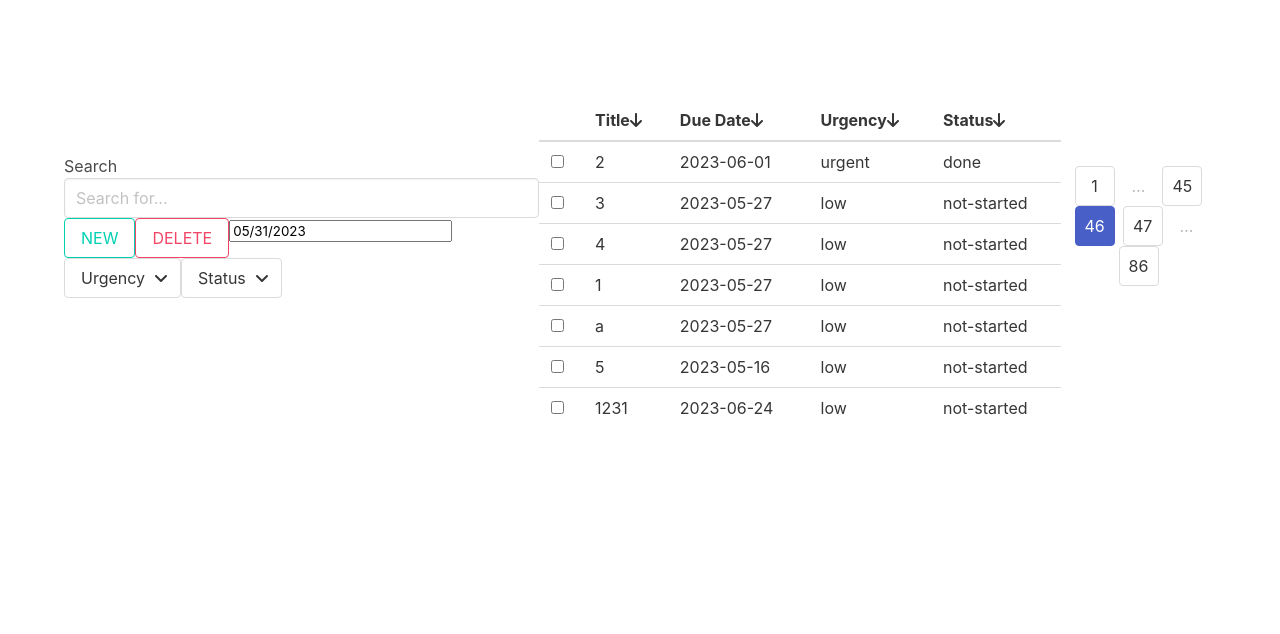
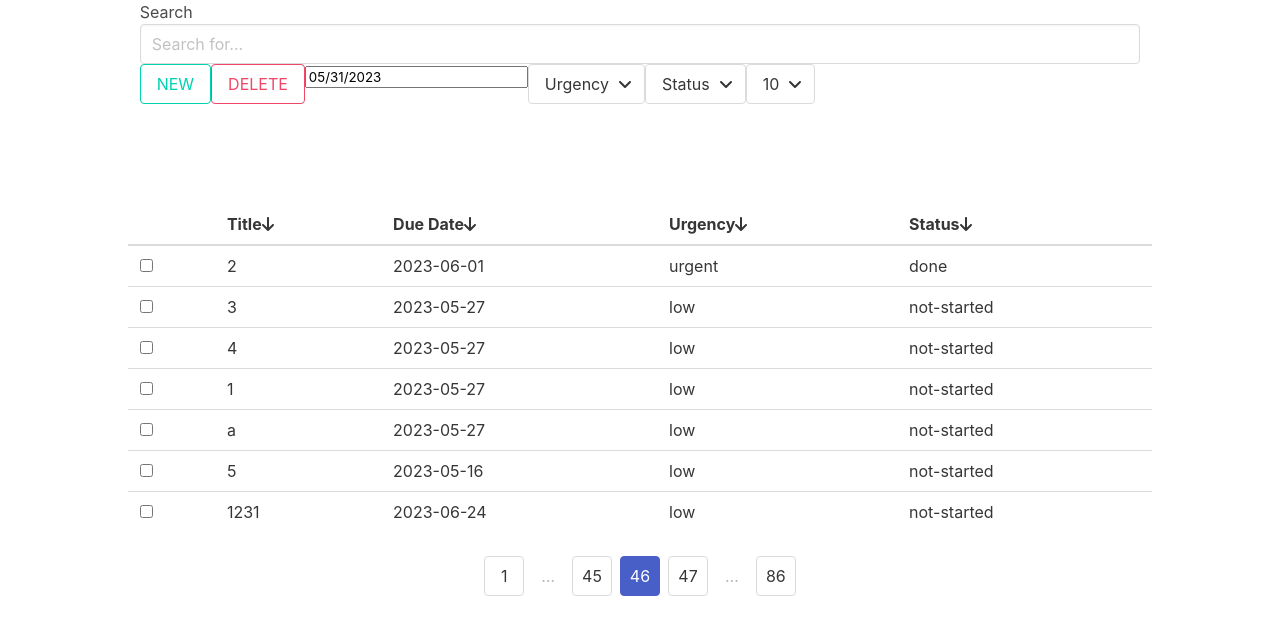
Before and after one commit to kiho2736/Todo-list-App, a React (Create React App) app: page / in a window 1280 px wide. Shown: the top 634 px of the page. Built offline with nearby package versions, Linux system fonts and the light colour scheme; data requests are answered from the project's data file.

Commit message:
Add dropdown for displaying number of todos

```diff
--- a/src/components/App.css
+++ b/src/components/App.css
@@ -1,7 +1,8 @@
-.container {
+.main-container {
   display: flex;
   align-items: center;
   justify-content: center;
+  flex-direction: column;
 }
 
 .todoList {
--- a/src/components/App.js
+++ b/src/components/App.js
@@ -14,7 +14,7 @@ function App() {
   }, []);
 
   return (
-    <div className="container">
+    <div className="main-container">
       <TodoModal />
       <TodoActions />
       <TodoList />
--- a/src/components/TodoActions.js
+++ b/src/components/TodoActions.js
@@ -139,6 +139,29 @@ function TodoActions() {
           </div>
         </div>
       </div>
+      <div
+        className={`dropdown ${openFilterStatus ? "is-active" : ""}`}
+        onClick={handleOpenFilterStatus}
+      >
+        <div className="dropdown-trigger">
+          <button
+            className="button"
+            aria-haspopup="true"
+            aria-controls="dropdown-menu"
+          >
+            <span>10</span>
+            <span className="icon">
+              <FontAwesomeIcon icon={faAngleDown} />
+            </span>
+          </button>
+        </div>
+        <div className="dropdown-menu" id="dropdown-menu" role="menu">
+          <div className="dropdown-content">
+            <div className="dropdown-item">10</div>
+            <div className="dropdown-item">20</div>
+          </div>
+        </div>
+      </div>
     </div>
   );
 }
```
